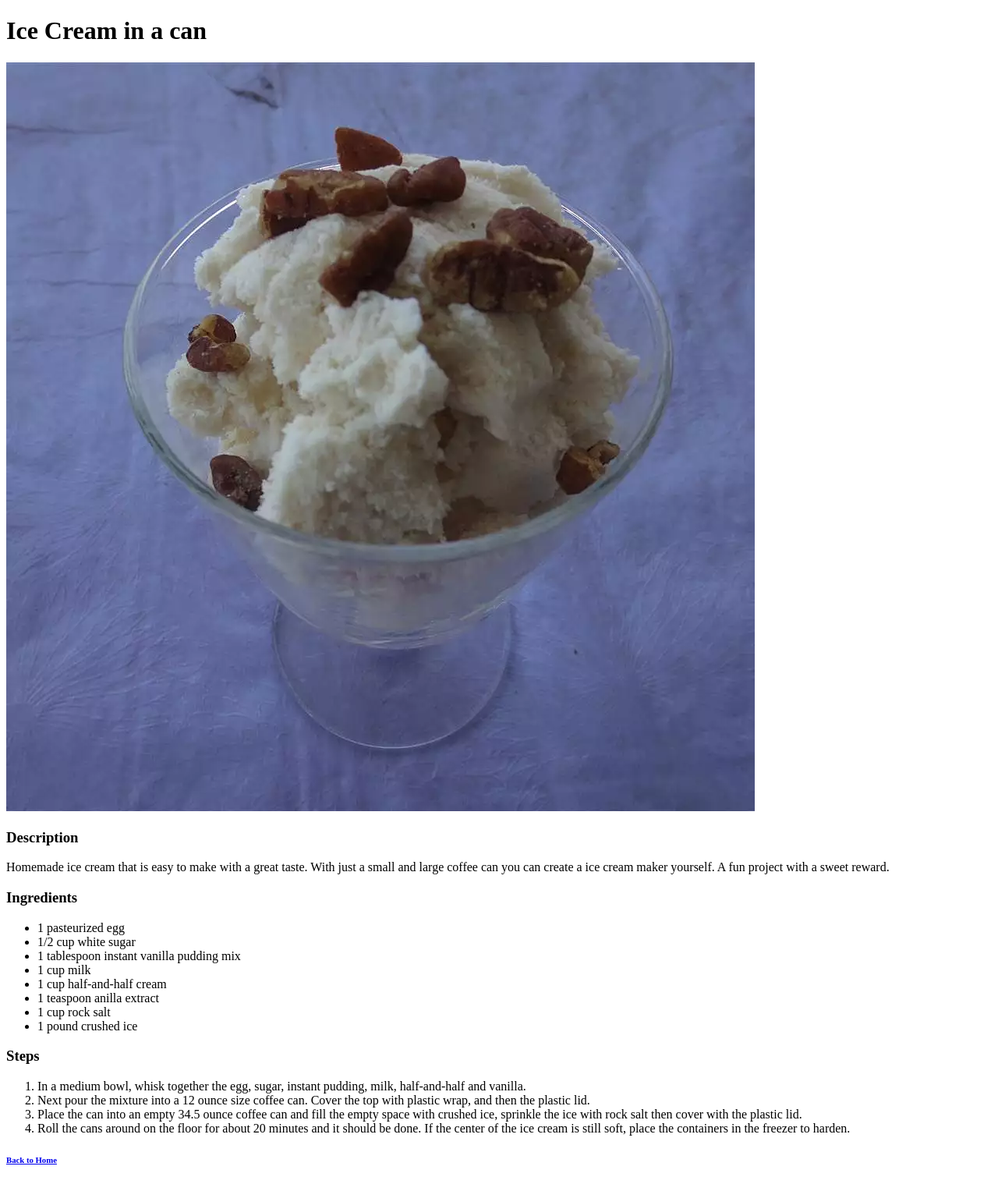
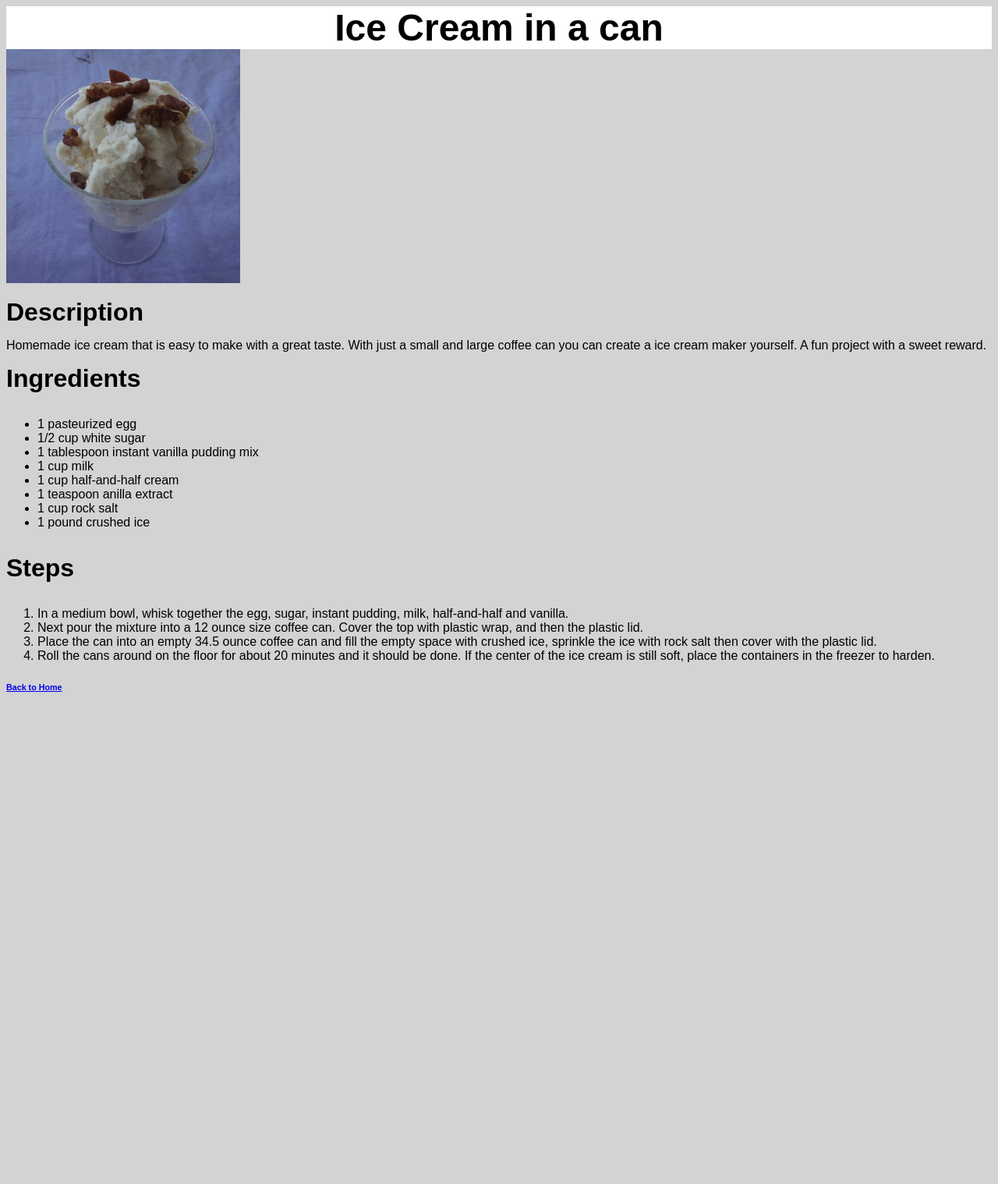
Before and after one commit to ntgrizzly/odin-recipes, a plain HTML site: page recipes/ice-cream.html in a window 1280 px wide. Shown: the whole page at 78% size. After the commit the page ends 912 px from the top, so only its background shows below. Drawn offline with Linux system fonts and the light colour scheme.

Commit message:
Added css file and adjusted all html files to use it. Center homepage, New bg, New header style, Smaller images.

```diff
--- a/recipes/ice-cream.html
+++ b/recipes/ice-cream.html
@@ -3,17 +3,19 @@
     <head>
         <meta charset="UTF-8">
         <title>Ice Cream - Odin Recipes</title>
+        <link rel="stylesheet" href="../style.css">
     </head>
 
     <body>
-        <h1>Ice Cream in a can</h1>
+        <div class="header">Ice Cream in a can</div>
 
-        <img src="../images/ice-cream.webp" alt="Vanilla ice cream in a small cup with pecans on top.">
+        <img class="f-image" src="../images/ice-cream.webp" alt="Vanilla ice cream in a small cup with pecans on top.">
 
-        <h3>Description</h3>
-        <p>Homemade ice cream that is easy to make with a great taste. With just a small and large coffee can you can create a ice cream maker yourself. A fun project with a sweet reward.</p>
-        <h3>Ingredients</h3>
-        <ul>
+        <div class="header-two">Description</div>
+        <div class="d-par">Homemade ice cream that is easy to make with a great taste. With just a small and large coffee can you can create a ice cream maker yourself. A fun project with a sweet reward.</div>
+
+        <div class="header-two">Ingredients</div>
+        <ul class="in-list">
             <li>1 pasteurized egg</li>
             <li>1/2 cup white sugar</li>
             <li>1 tablespoon instant vanilla pudding mix</li>
@@ -23,8 +25,9 @@
             <li>1 cup rock salt</li>
             <li>1 pound crushed ice</li>
         </ul>
-        <h3>Steps</h3>
-        <ol>
+
+        <div class="header-two">Steps</div>
+        <ol class="st-list">
             <li>In a medium bowl, whisk together the egg, sugar, instant pudding, milk, half-and-half and vanilla.</li>
             <li>Next pour the mixture into a 12 ounce size coffee can. Cover the top with plastic wrap, and then the plastic lid.</li>
             <li>Place the can into an empty 34.5 ounce coffee can and fill the empty space with crushed ice, sprinkle the ice with rock salt then cover with the plastic lid.</li>
--- /dev/null
+++ b/style.css
@@ -0,0 +1,45 @@
+* {
+    background-color: lightgray;
+    font-family: Arial, Helvetica, sans-serif;
+}
+
+.header {
+    background-color: white;
+    font-size: 48px;
+    font-weight: bold;
+    text-align: center;
+}
+
+/* Header two is for things such as the description header*/
+.header-two {
+    font-size: 32px;
+    font-weight: bold;
+    padding-top: 15px;
+    padding-bottom: 15px;
+}
+
+.rec-list {
+    text-align: center;
+}
+
+.child-list {
+    font-size: 32px;
+    padding-top: 15px;
+}
+
+.f-image {
+    height: auto;
+    width: 300px;
+}
+
+.d-par{
+    /*Here for description paragraph*/
+}
+
+.in-list{
+    /*Here for ingredients list*/
+}
+
+.st-list{
+    /*Here for steps list*/
+}
```
Also changed, not shown: index.html (+6 -5 lines), recipes/banana-pie.html (+9 -8 lines), recipes/chocolate-chip-muffins.html (+9 -8 lines).
